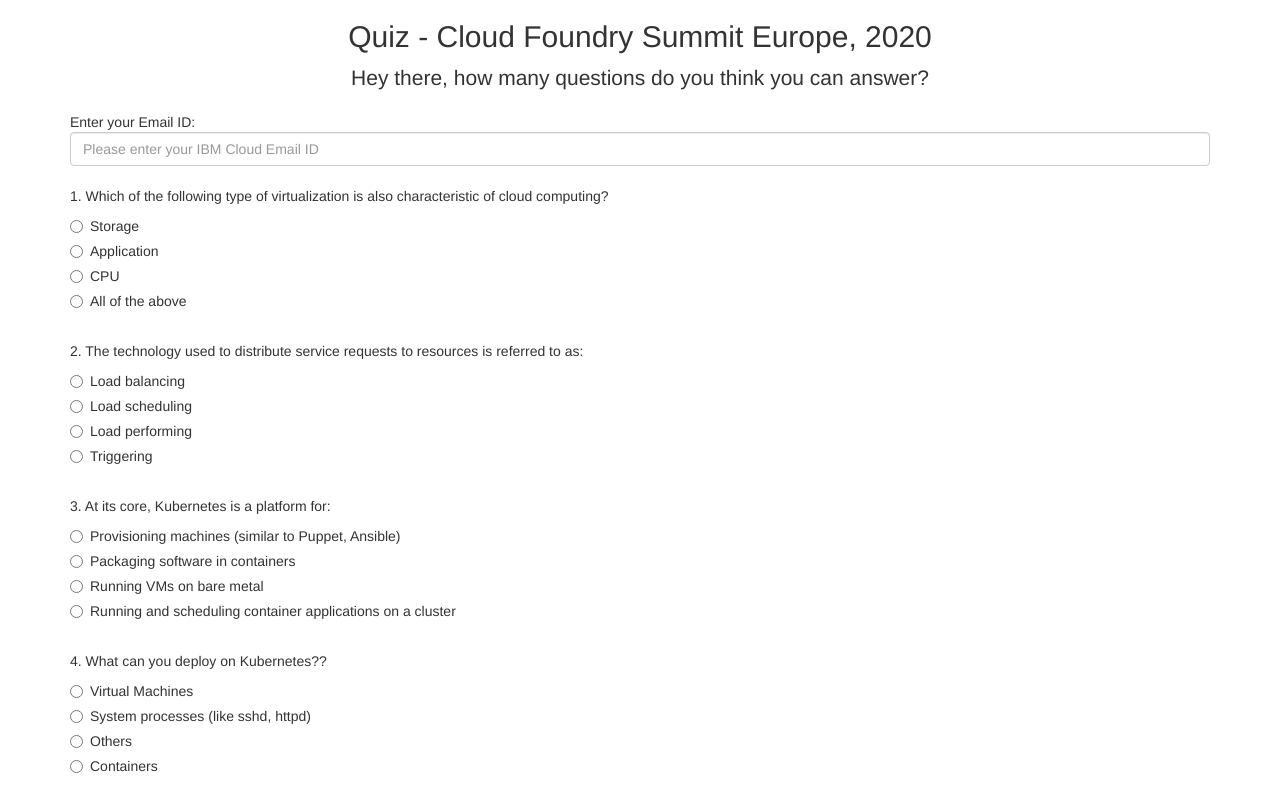
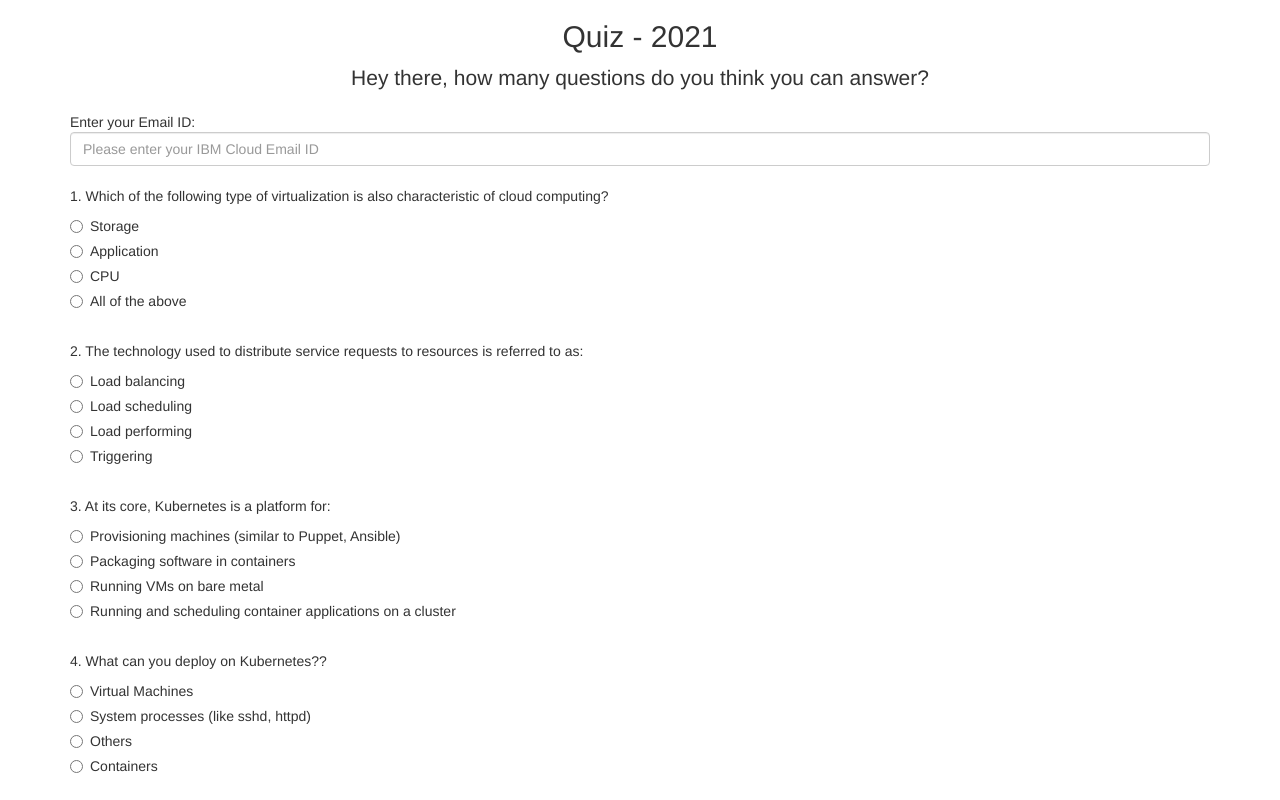
Before and after one commit to rapchic-zz/cloud-foundry-quiz, a website: page views/index.html in a window 1280 px wide. Shown: the top 800 px of the page. Drawn offline with nearby package versions, Linux system fonts and the light colour scheme.

Commit message:
Update index.html

```diff
--- a/views/index.html
+++ b/views/index.html
@@ -14,7 +14,7 @@
 
     <div class="container">
         <div class="py-5 text-center">
-        <h2>Quiz - Cloud Foundry Summit Europe, 2020</h2>
+        <h2>Quiz - 2021 </h2>
         <p class="lead">Hey there, how many questions do you think you can answer?</p>
         </div>
         <form method="POST" action="/quizsubmission">
```
